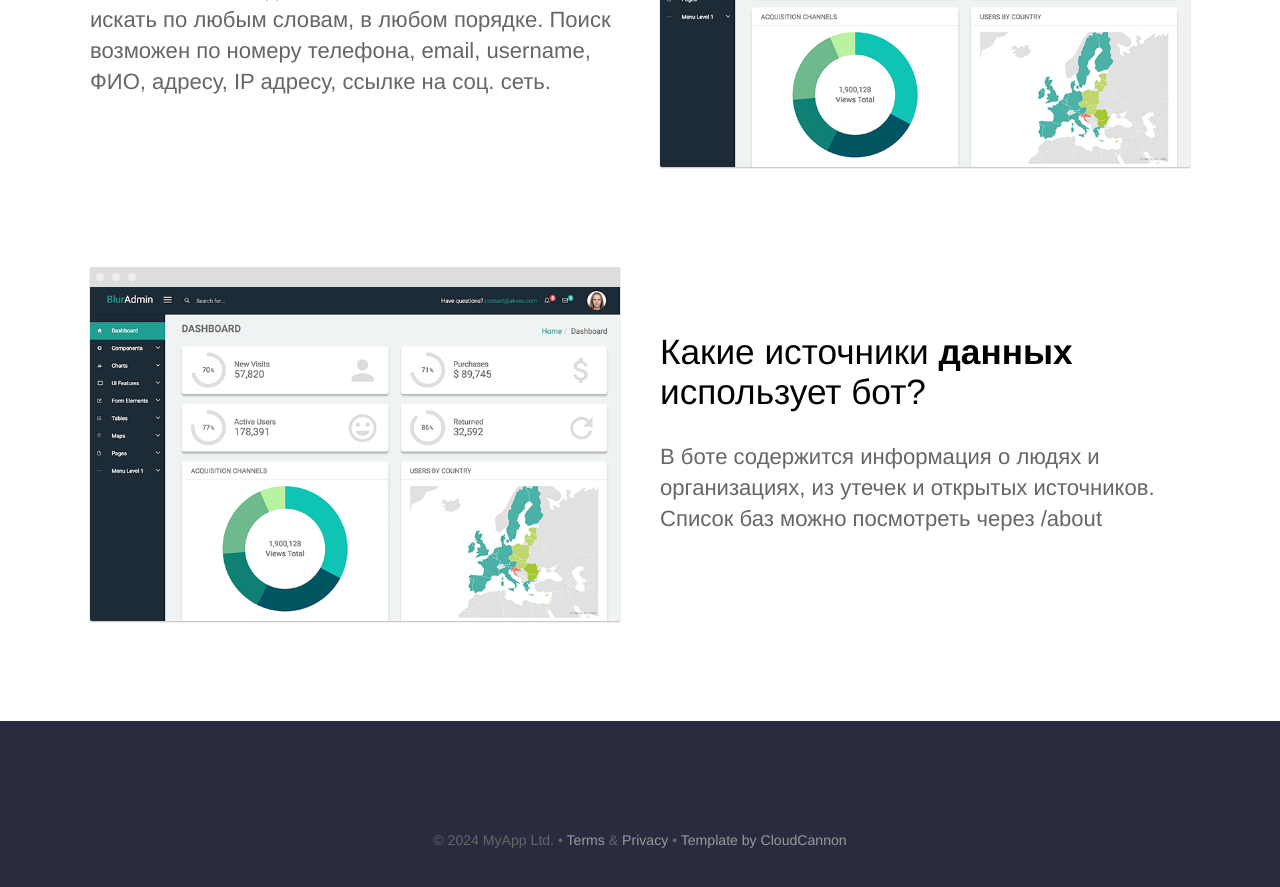
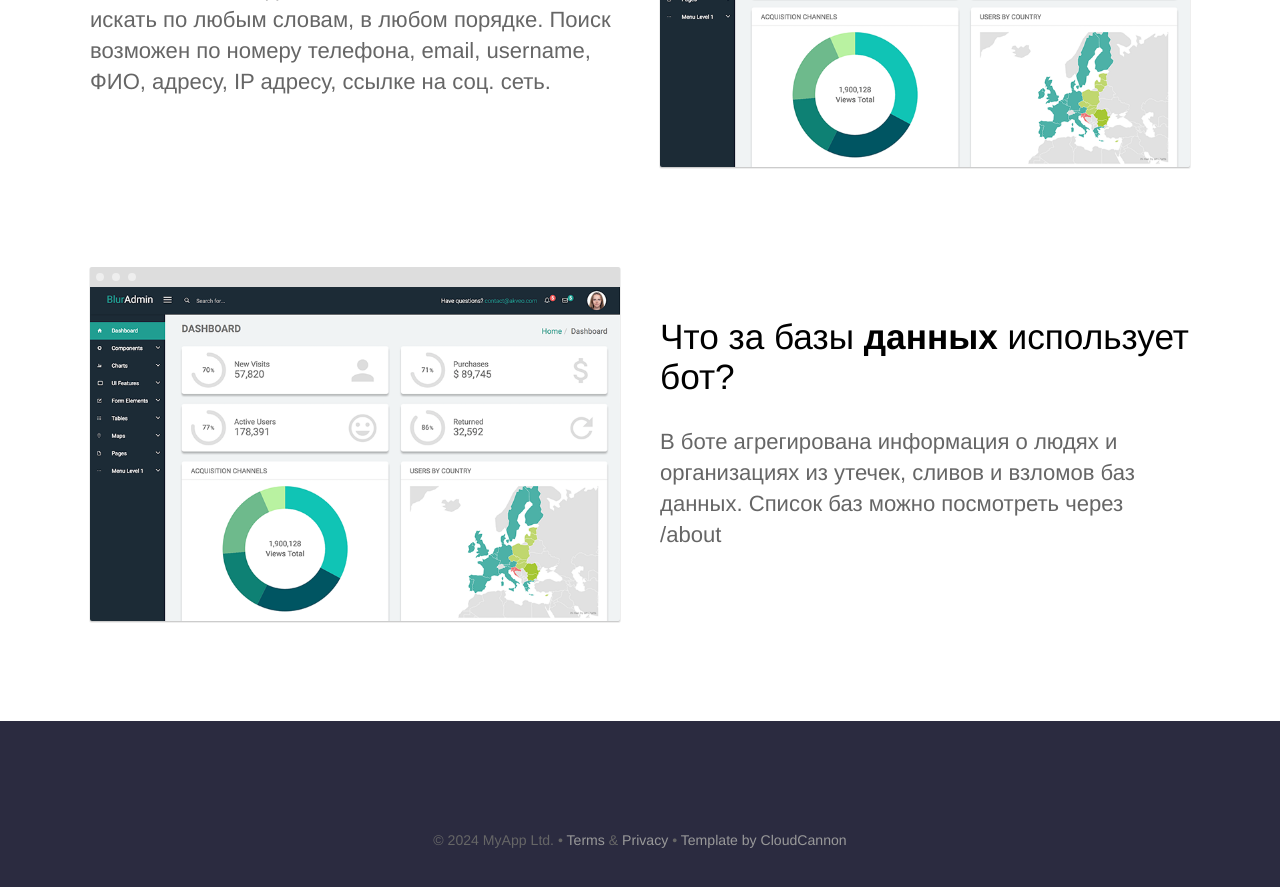
Before and after one commit to usersboxbot/usersboxbot.github.io, a Jekyll site: the page built from index.html, in a window 1280 px wide and 900 px high, scrolled down 1225 px. Shown: the top 887 px of the window. Built offline with Jekyll 4.4.1, drawn with Linux system fonts in a browser that asks for light colours.

Commit message:
Update index.html

```diff
--- a/index.html
+++ b/index.html
@@ -29,8 +29,8 @@ description: Телеграм бот для сбора информации о
 	<section>
 		<div class="container flex">
 			<div class="text editable">
-				<h2>Какие источники <strong>данных </strong> использует бот?</h2>
-				<p>В боте содержится информация о людях и организациях, из утечек и открытых источников. Список баз можно посмотреть через /about</p>
+				<h2>Что за базы <strong>данных </strong> использует бот?</h2>
+				<p> В боте агрегирована информация о людях и организациях из утечек, сливов и взломов баз данных. Список баз можно посмотреть через /about</p>
 			</div>
 			<div class="image">
 				<img src="{{ site.baseurl }}/images/dashboard.png" alt="Screenshot" class="screenshot editable" />
```
